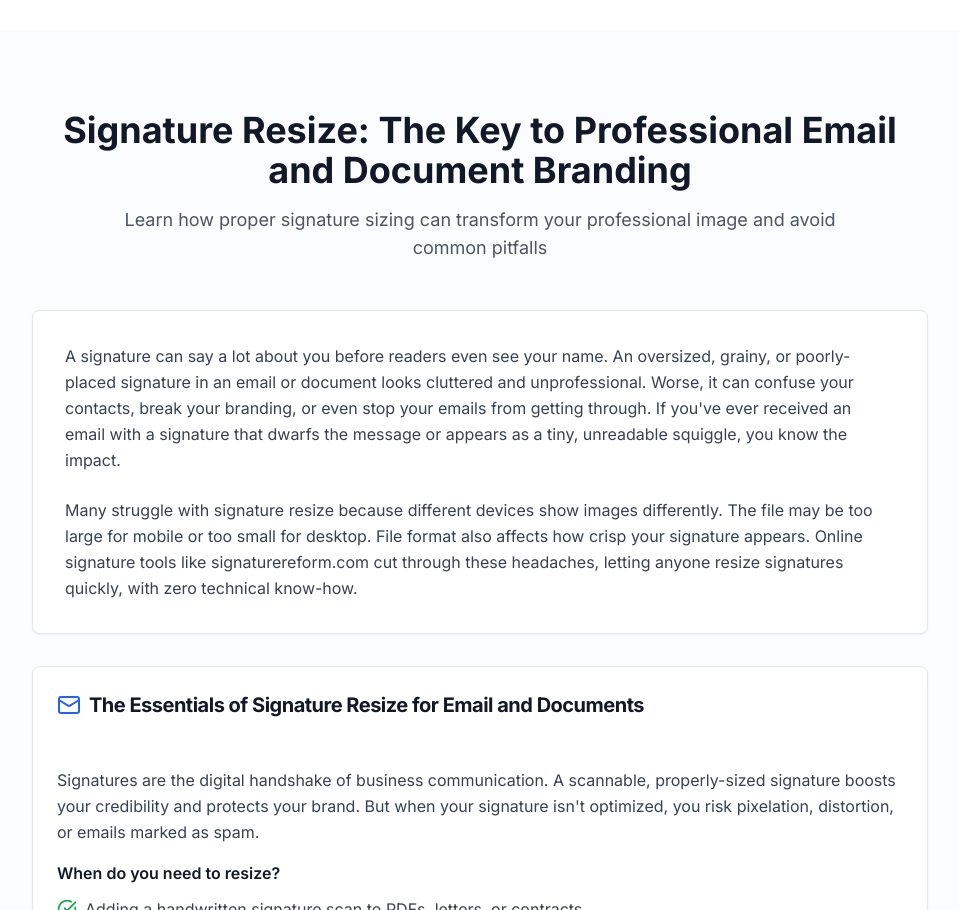
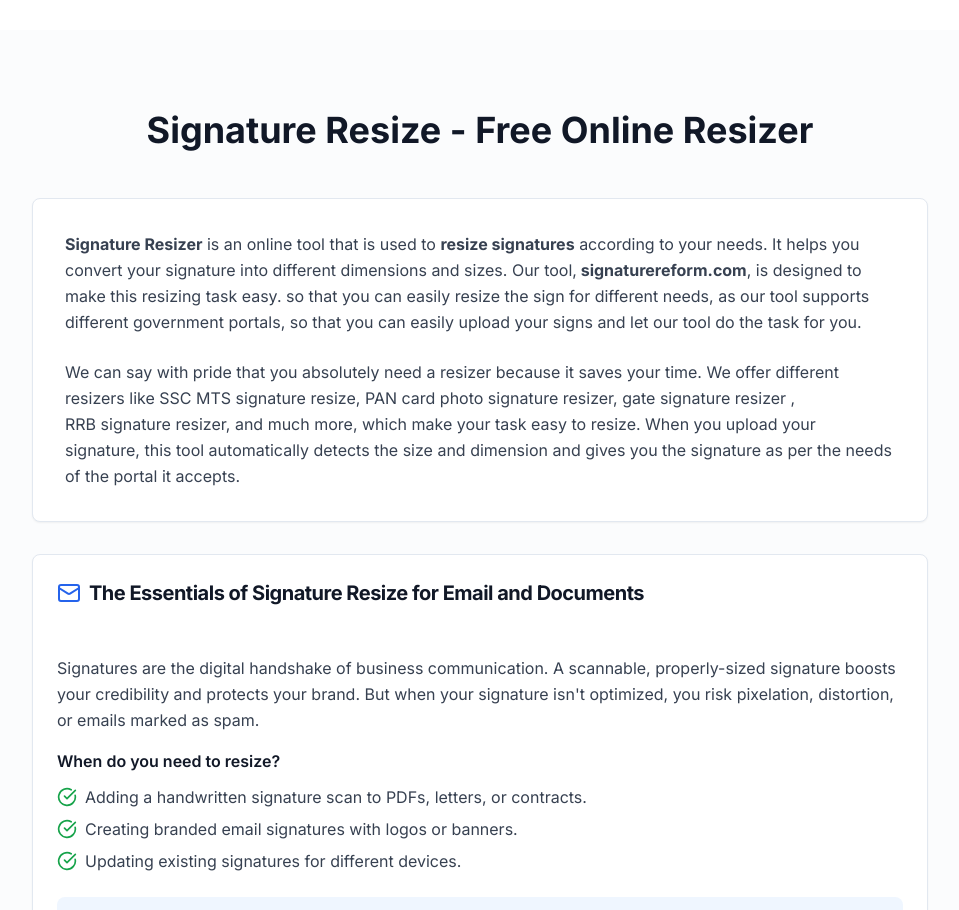
Before and after one commit to AnmolSharma-user/SignatureResize, a React (Vite) app: page / in a window 1280 px wide. Shown: the part 1230-2140 px from the top of the page, without its empty margins (160-1119 px from the left). Built offline with nearby package versions, Linux system fonts and the light colour scheme; a web font is replaced by a local one.

Commit message:
Update ArticleSection.tsx

```diff
--- a/src/components/ArticleSection.tsx
+++ b/src/components/ArticleSection.tsx
@@ -9,21 +9,20 @@ const ArticleSection = () => {
         <div className="max-w-4xl mx-auto">
           <div className="text-center mb-12">
             <h2 className="text-3xl sm:text-4xl font-bold mb-4 text-gray-900 dark:text-white">
-              Signature Resize: The Key to Professional Email and Document Branding
+              Signature Resize - Free Online Resizer
             </h2>
-            <p className="text-lg text-gray-600 dark:text-gray-300 max-w-3xl mx-auto">
-              Learn how proper signature sizing can transform your professional image and avoid common pitfalls
-            </p>
+
           </div>
 
           <div className="prose prose-lg max-w-none dark:prose-invert">
             <Card className="mb-8">
               <CardContent className="p-8">
                 <p className="text-gray-700 dark:text-gray-300 leading-relaxed mb-6">
-                  A signature can say a lot about you before readers even see your name. An oversized, grainy, or poorly-placed signature in an email or document looks cluttered and unprofessional. Worse, it can confuse your contacts, break your branding, or even stop your emails from getting through. If you've ever received an email with a signature that dwarfs the message or appears as a tiny, unreadable squiggle, you know the impact.
+                 <b>Signature Resizer</b>  is an online tool that is used to <b>resize signatures</b> according to your needs. It helps you convert your signature into different dimensions and sizes. Our tool,<b> signaturereform.com</b>, is designed to make this resizing task easy. so that you can easily resize the sign for different needs, as our tool supports different government portals, so that you can easily upload your signs and let our tool do the task for you.
                 </p>
                 <p className="text-gray-700 dark:text-gray-300 leading-relaxed">
-                  Many struggle with signature resize because different devices show images differently. The file may be too large for mobile or too small for desktop. File format also affects how crisp your signature appears. Online signature tools like signaturereform.com cut through these headaches, letting anyone resize signatures quickly, with zero technical know-how.
+                  We can say with pride that you absolutely need a resizer because it saves your time. We offer different resizers like <a href="/ssc-mts-signature-resize" >SSC MTS signature resize</a>, <a href="/pan-card-photo-signature-resize-tool" >PAN card photo signature resizer</a>, <a href="/gate-signature-resize" >gate signature resizer </a>, <a href="/rrb-signature-resize" > RRB signature resizer</a>, and much more, which make your task easy to resize.
+When you upload your signature, this tool automatically detects the size and dimension and gives you the signature as per the needs of the portal it accepts.
                 </p>
               </CardContent>
             </Card>
```
